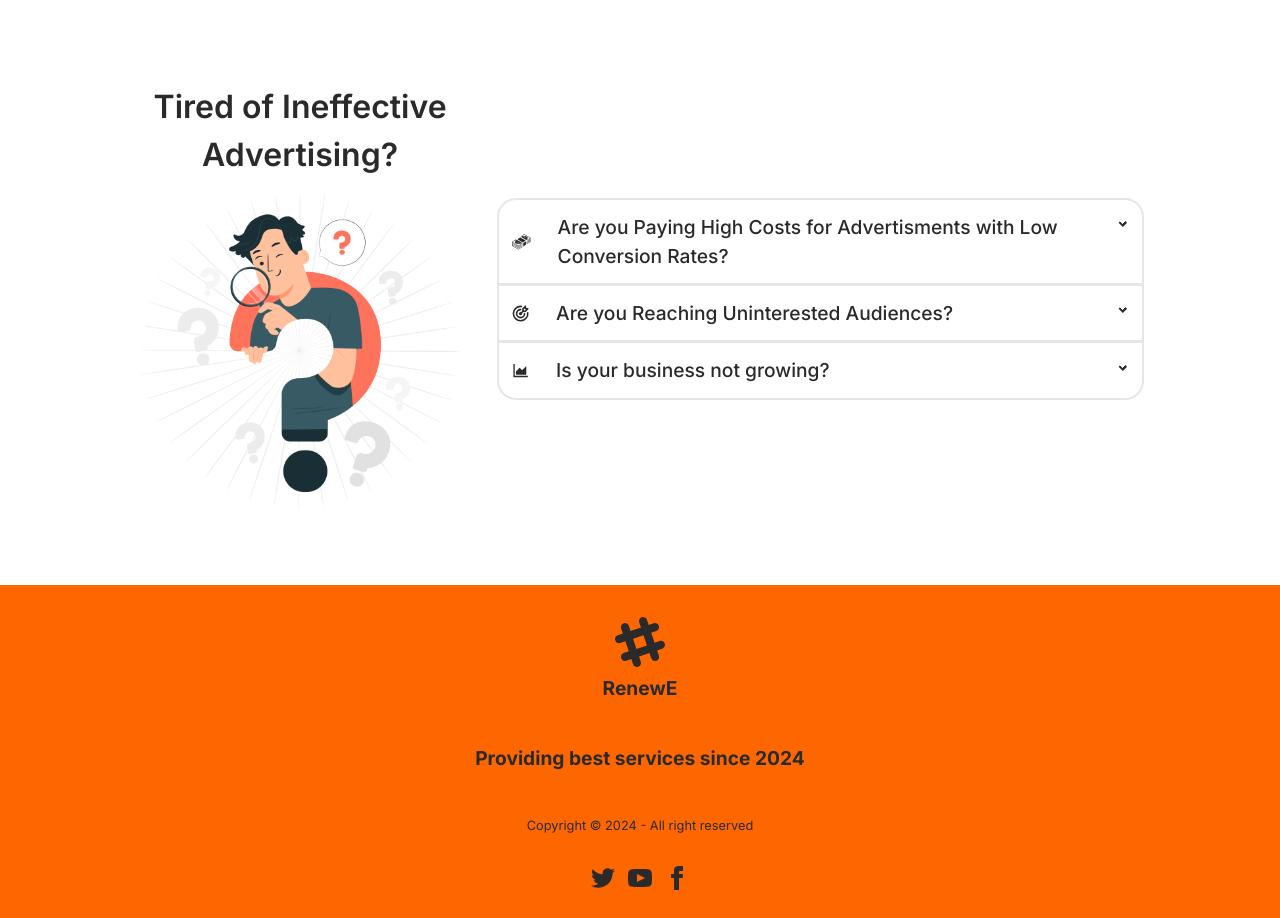
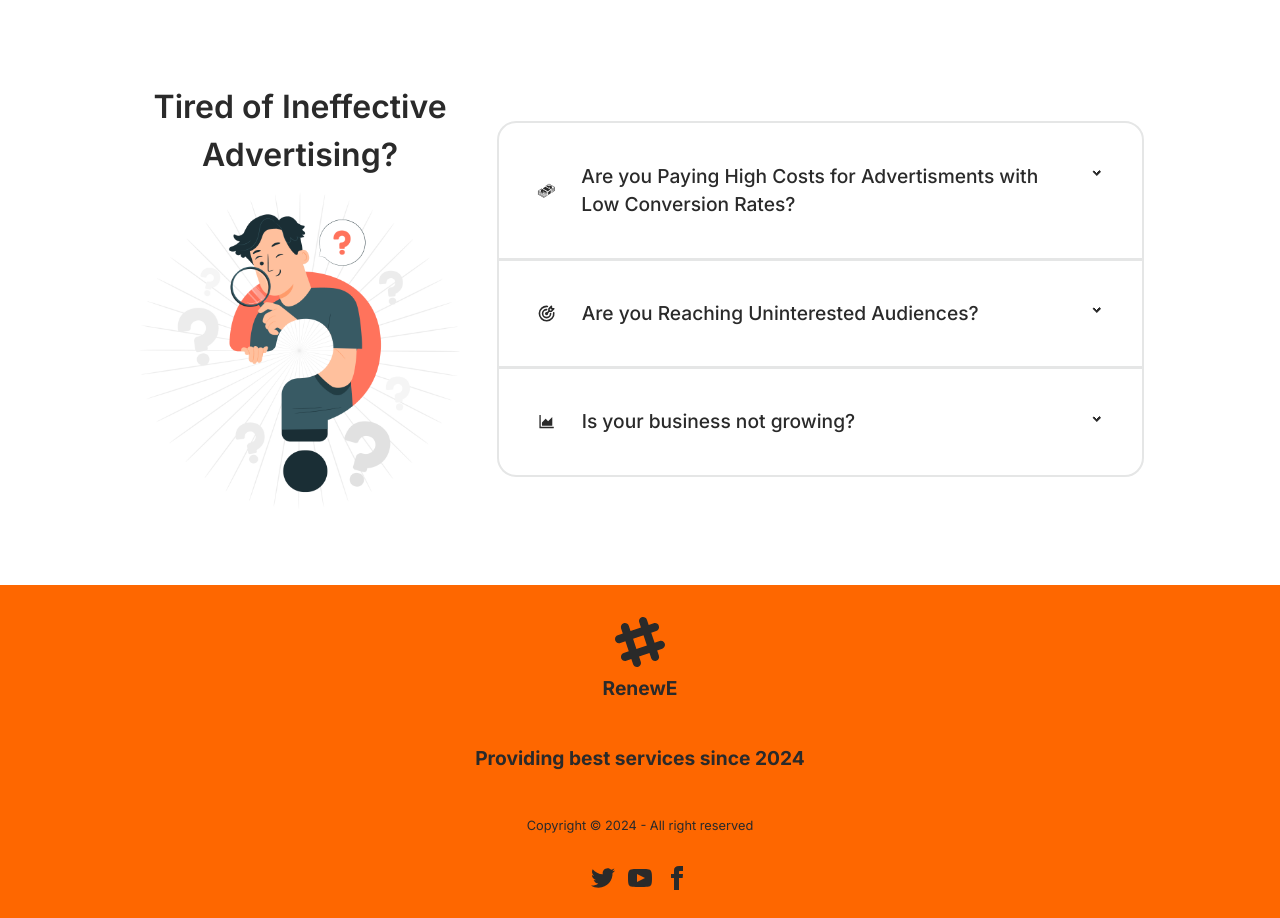
Before and after one commit to SanketSonawane11/RenewE-Landing-Page, a React (Vite) app: page / in a window 1280 px wide. Shown: the part 1200-2118 px from the top of the page. Built offline with nearby package versions, Linux system fonts and the light colour scheme; a web font is replaced by a local one.

Commit message:
Testing compatibility

```diff
--- a/src/Components/Problems.jsx
+++ b/src/Components/Problems.jsx
@@ -37,7 +37,7 @@ function Problems() {
           {problems.map((problem, index) => (
             <div
               key={index}
-              className="collapse hover:scale-105 hover:z-10 transition-all ease-in-out duration-200 collapse-arrow join-item border-2 border-base-300"
+              className="collapse p-[2vw] min-h-fit rounded-2xl hover:scale-105 hover:z-10 transition-all ease-in-out duration-200 collapse-arrow join-item border-2 border-base-300"
             >
               <input type="radio" name="my-accordion-4" />
               <div className="collapse-title flex gap-[2vw] md:gap-[2vw] justify-start items-center text-[3.7vw] md:text-[1.5vw] font-medium">
```
